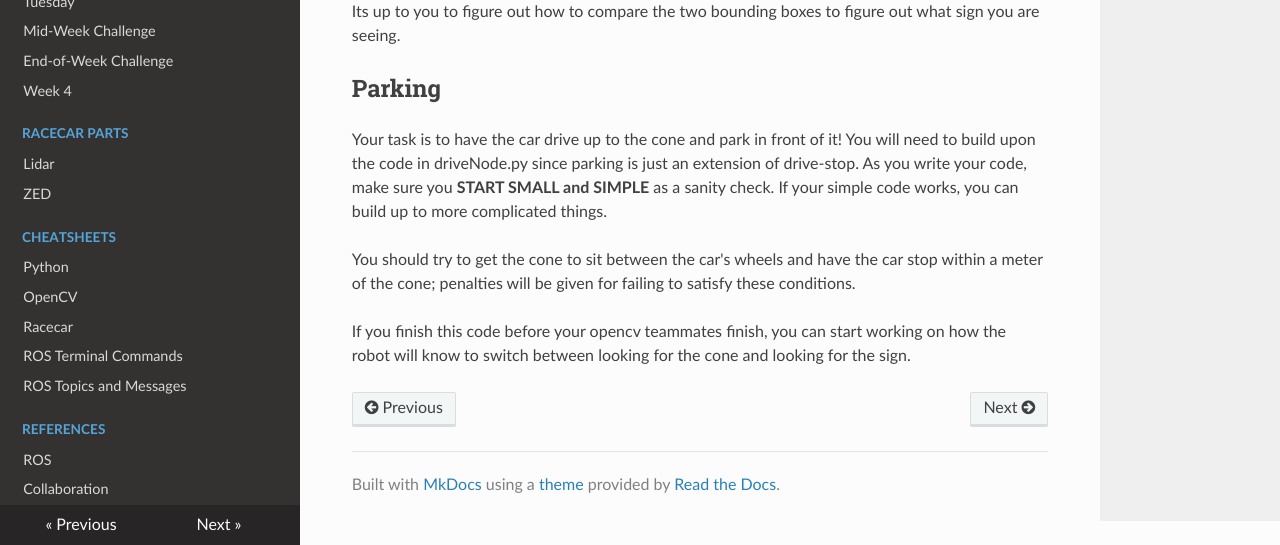
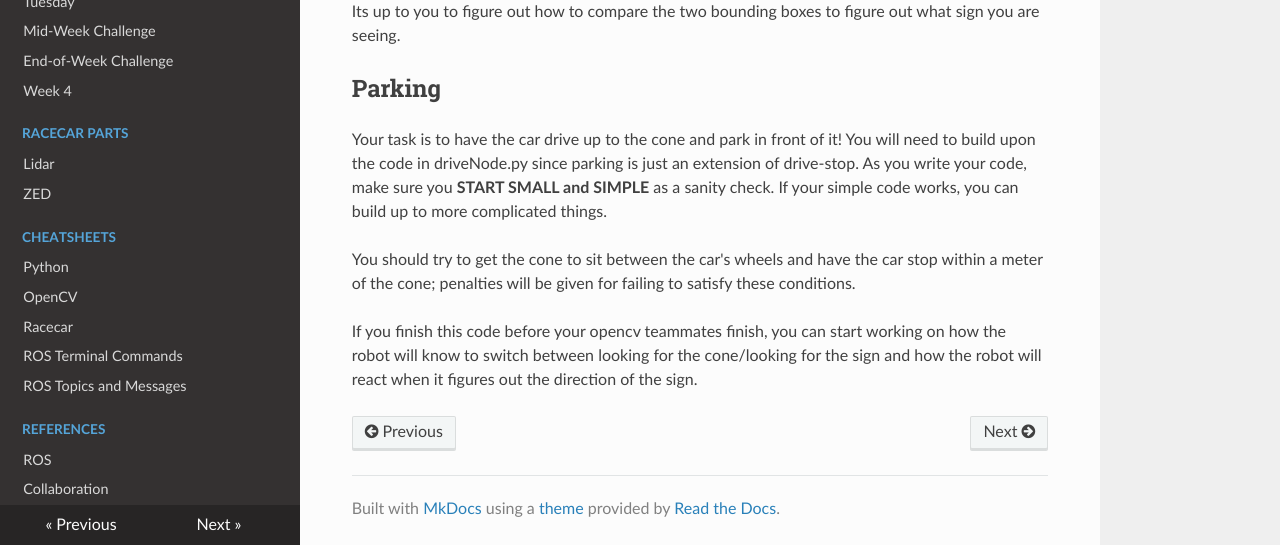
Before and after one commit to ChrisLindland/racecar-website, an MkDocs documentation site: the page built from docs/week2/03_midweek/lab.md, in a window 1280 px wide and 900 px high, scrolled down 2022 px, cut to the strip 355-900 px from the top of the window. Built offline with MkDocs 1.6.1, drawn with Linux system fonts in a browser that asks for light colours; nearby versions of some CDN libraries.

Commit message:
Update lab.md

```diff
--- a/docs/week2/03_midweek/lab.md
+++ b/docs/week2/03_midweek/lab.md
@@ -47,4 +47,4 @@ Your task is to have the car drive up to the cone and park in front of it! You w
 
 You should try to get the cone to sit between the car's wheels and have the car stop within a meter of the cone; penalties will be given for failing to satisfy these conditions.
 
-If you finish this code before your opencv teammates finish, you can start working on how the robot will know to switch between looking for the cone and looking for the sign.
+If you finish this code before your opencv teammates finish, you can start working on how the robot will know to switch between looking for the cone/looking for the sign and how the robot will react when it figures out the direction of the sign.
```
